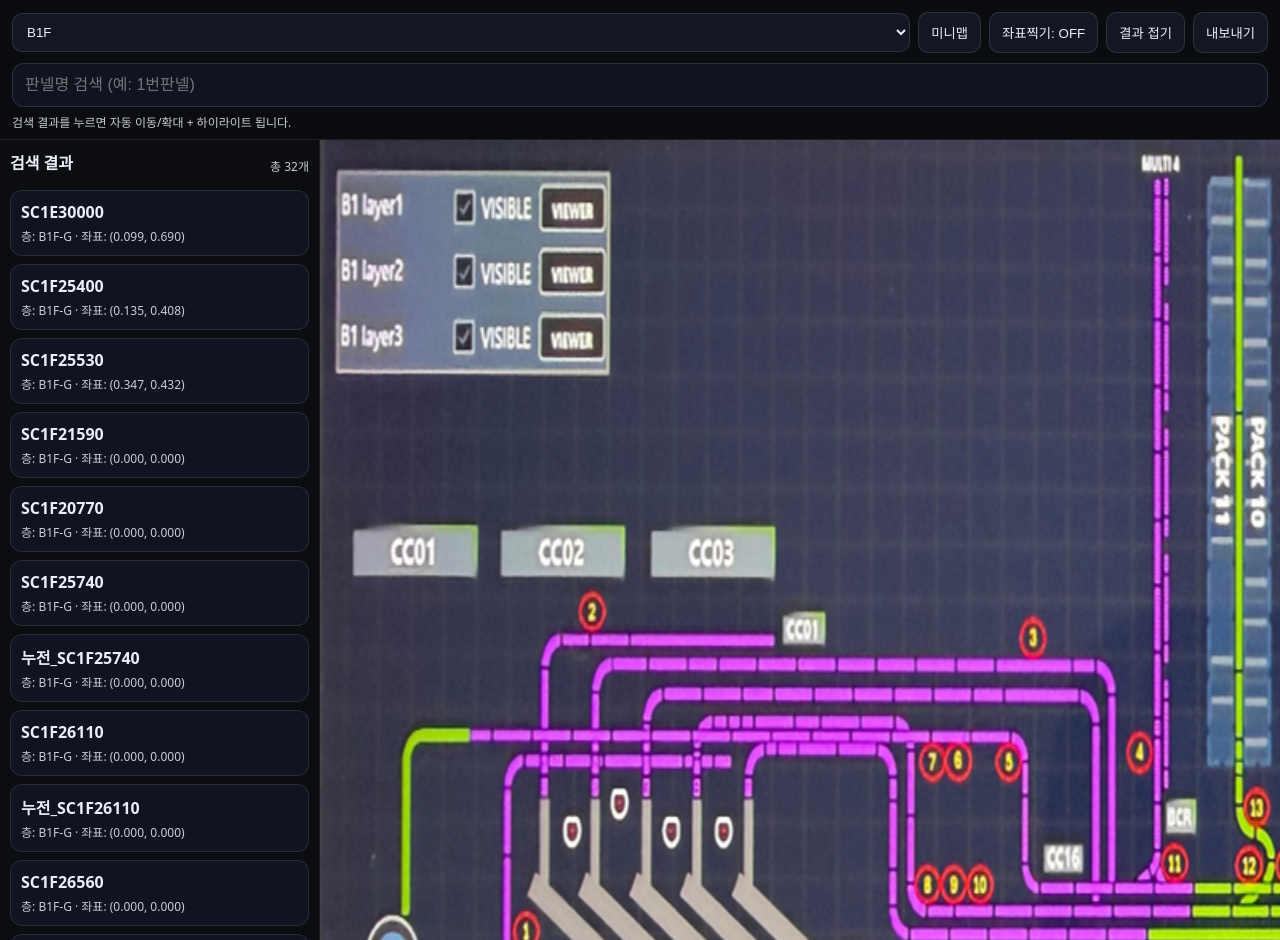
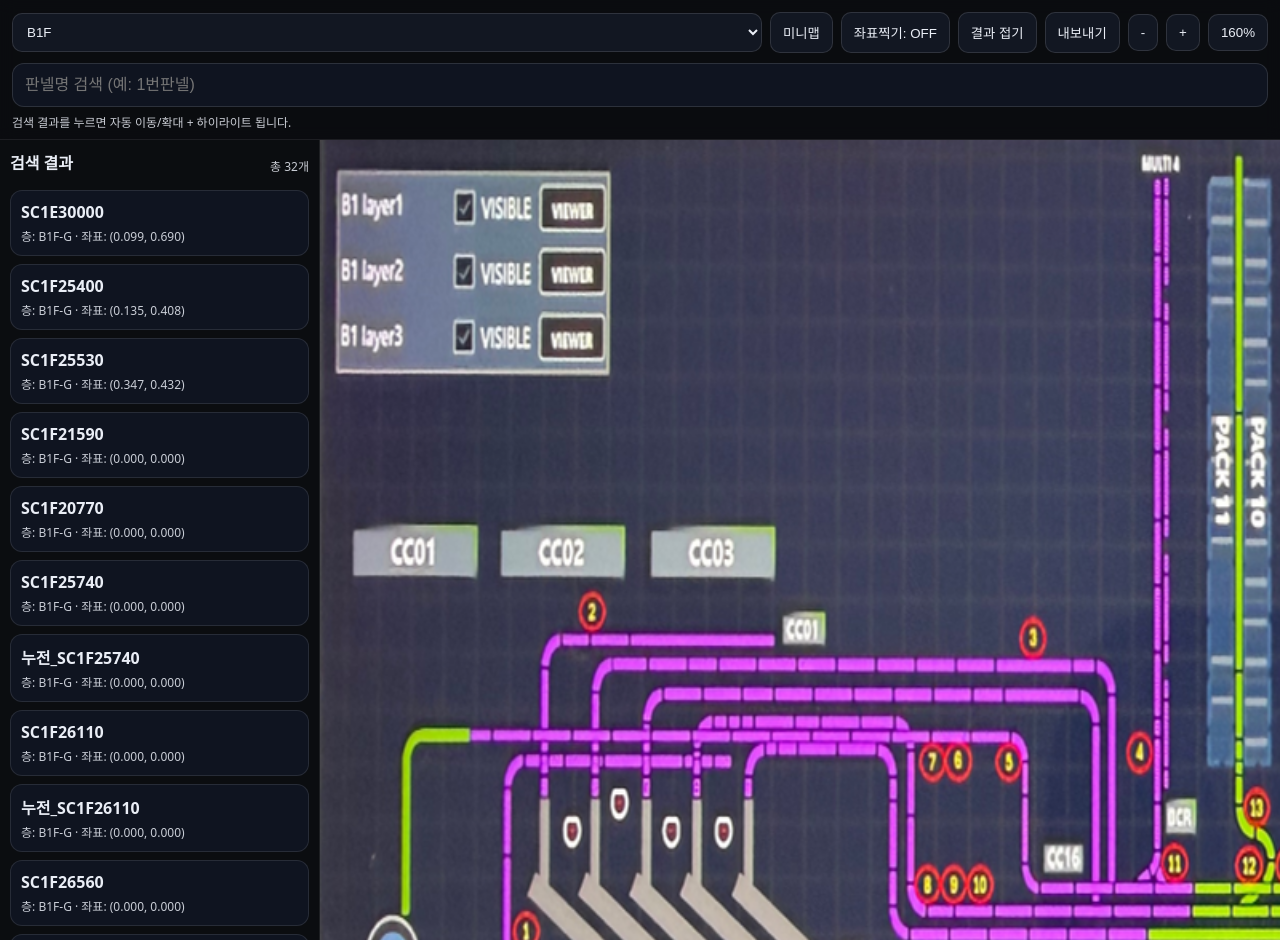
Before and after one commit to Pdra1028/Pnl_Loc, a plain HTML site: page index.html in a window 1280 px wide. Drawn offline with Linux system fonts and the light colour scheme.

Commit message:
Update index.html

```diff
--- a/index.html
+++ b/index.html
@@ -14,6 +14,9 @@
   <button id="btnPick" class="btn">좌표찍기: OFF</button>
   <button id="btnResultsToggle" class="btn">결과 접기</button>
   <button id="btnExport" class="btn">내보내기</button>
+  <button id="btnZoomOut" class="btn">-</button>
+  <button id="btnZoomIn" class="btn">+</button>
+  <button id="btnZoomReset" class="btn">100%</button>
     </div>
 
     <input id="search" type="search" placeholder="판넬명 검색 (예: 1번판넬)" autocomplete="off" />
```
